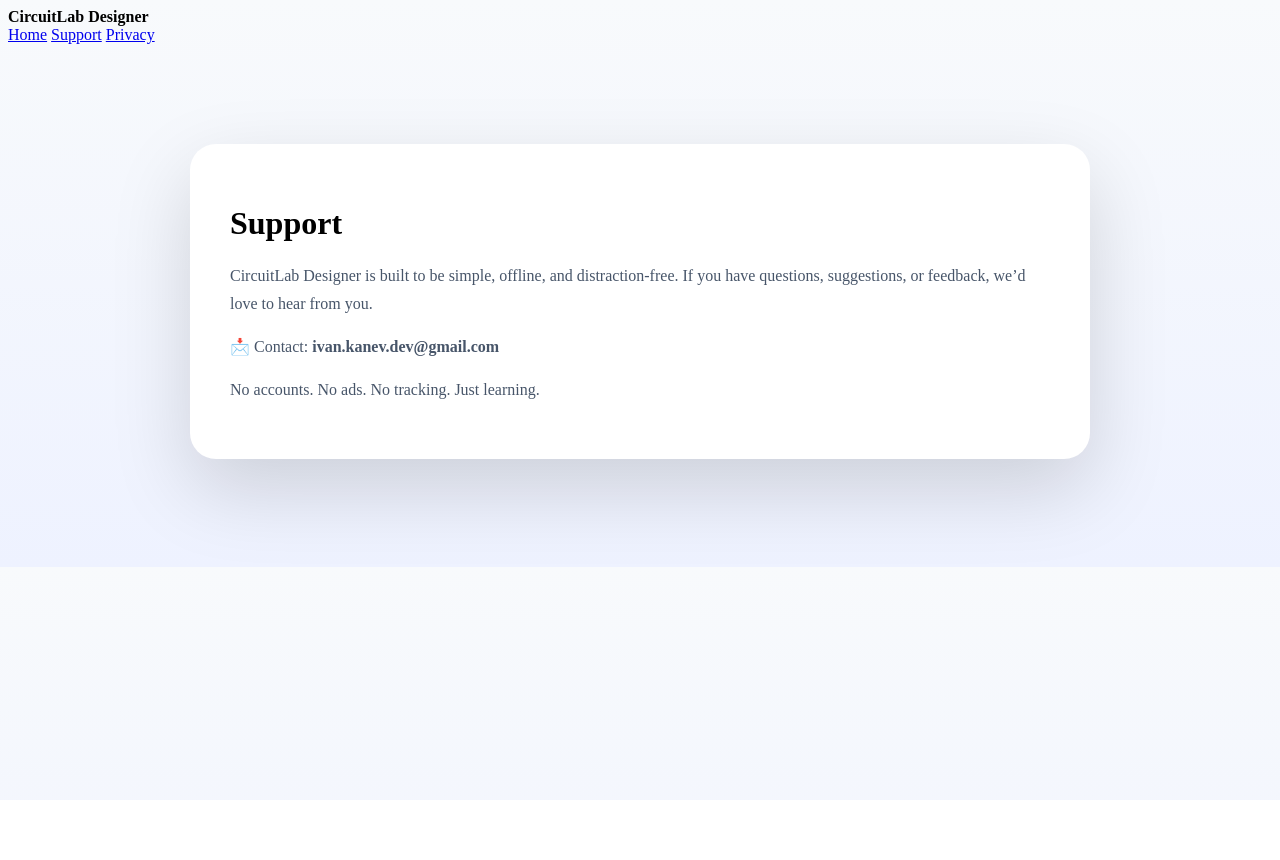
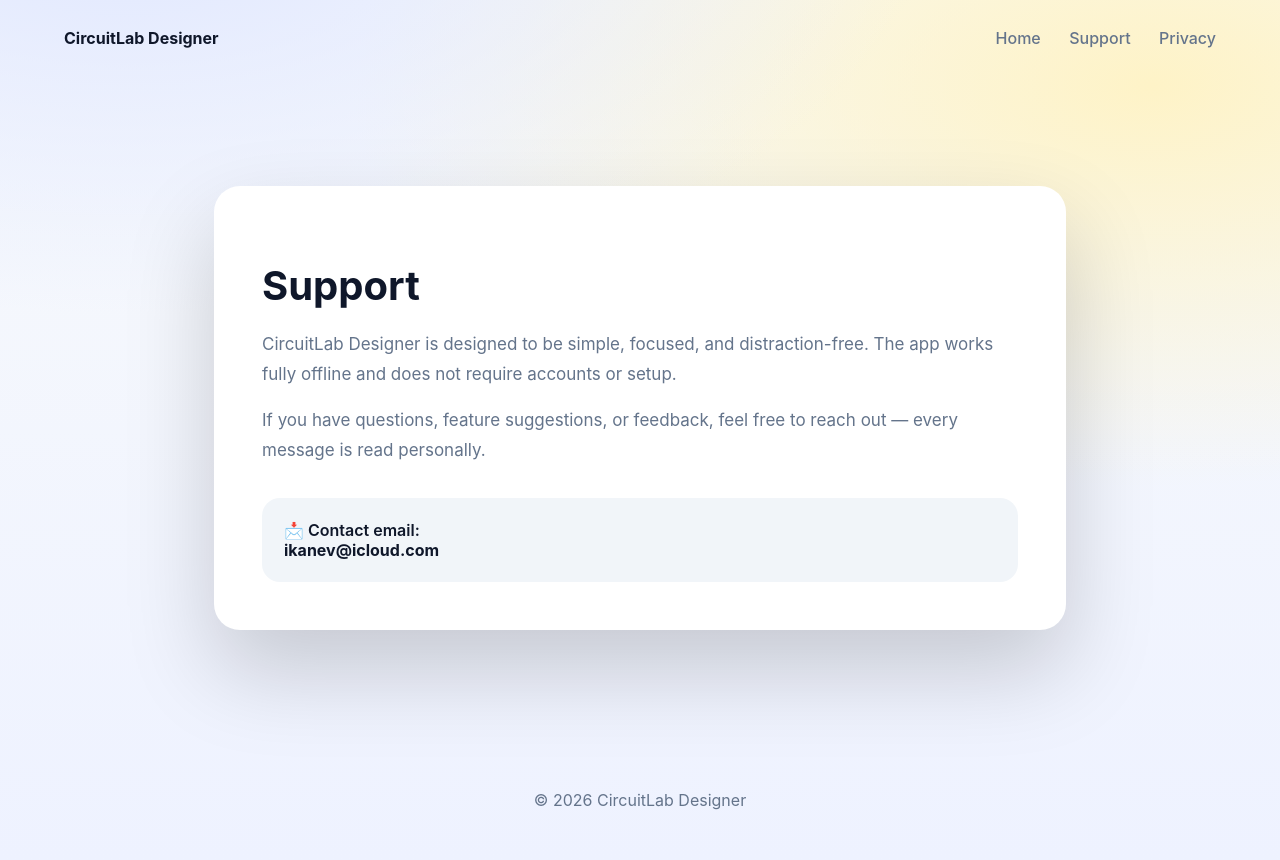
Before and after one commit to Ivan-Kanev/circuitlab-designer-support, a plain HTML site: page support.html in a window 1280 px wide. Before the commit the page ends 800 px from the top, so only its background shows below. Drawn offline with Linux system fonts and the light colour scheme.

Commit message:
Revamp support.html with new styles and content
Updated the support page layout and content for clarity and style.

```diff
--- a/support.html
+++ b/support.html
@@ -4,22 +4,89 @@
 <meta charset="UTF-8">
 <title>Support – CircuitLab Designer</title>
 <meta name="viewport" content="width=device-width, initial-scale=1">
-<link rel="stylesheet" href="index.html">
+
 <style>
-body { background:linear-gradient(#f8fafc,#eef2ff); font-family:inherit; }
-.container { max-width:900px; margin:auto; padding:100px 24px; }
+:root {
+  --bg1:#f8fafc;
+  --bg2:#eef2ff;
+  --card:#ffffff;
+  --text:#0f172a;
+  --muted:#64748b;
+  --radius:26px;
+}
+
+* { box-sizing:border-box; }
+
+body {
+  margin:0;
+  font-family:-apple-system,BlinkMacSystemFont,"SF Pro Text",Inter,sans-serif;
+  color:var(--text);
+  background:
+    radial-gradient(800px 400px at 10% -10%, #e0e7ff, transparent),
+    radial-gradient(800px 400px at 90% 10%, #fef3c7, transparent),
+    linear-gradient(var(--bg1),var(--bg2));
+}
+
+header {
+  max-width:1200px;
+  margin:auto;
+  padding:28px 24px;
+  display:flex;
+  justify-content:space-between;
+  align-items:center;
+}
+
+nav a {
+  margin-left:24px;
+  text-decoration:none;
+  color:var(--muted);
+  font-weight:500;
+}
+nav a:hover { color:var(--text); }
+
+.container {
+  max-width:900px;
+  margin:auto;
+  padding:110px 24px;
+}
+
 .card {
-  background:#fff;
-  border-radius:26px;
-  padding:40px;
-  box-shadow:0 30px 80px rgba(0,0,0,.15);
+  background:var(--card);
+  border-radius:var(--radius);
+  padding:48px;
+  box-shadow:0 40px 90px rgba(0,0,0,.18);
 }
-h1 { margin-bottom:20px; }
-p { color:#475569; line-height:1.7; }
+
+h1 {
+  font-size:40px;
+  margin-bottom:20px;
+}
+
+p {
+  font-size:17px;
+  line-height:1.75;
+  color:var(--muted);
+}
+
+.contact {
+  margin-top:32px;
+  padding:22px;
+  border-radius:18px;
+  background:#f1f5f9;
+  font-weight:600;
+  color:#0f172a;
+}
+
+footer {
+  text-align:center;
+  padding:50px 24px;
+  color:var(--muted);
+}
 </style>
 </head>
 
 <body>
+
 <header>
   <strong>CircuitLab Designer</strong>
   <nav>
@@ -29,20 +96,30 @@ p { color:#475569; line-height:1.7; }
   </nav>
 </header>
 
-<div class="container">
+<main class="container">
   <div class="card">
     <h1>Support</h1>
+
     <p>
-      CircuitLab Designer is built to be simple, offline, and distraction-free.
-      If you have questions, suggestions, or feedback, we’d love to hear from you.
+      CircuitLab Designer is designed to be simple, focused, and distraction-free.
+      The app works fully offline and does not require accounts or setup.
     </p>
+
     <p>
-      📩 Contact: <strong>ivan.kanev.dev@gmail.com</strong>
+      If you have questions, feature suggestions, or feedback,
+      feel free to reach out — every message is read personally.
     </p>
-    <p>
-      No accounts. No ads. No tracking. Just learning.
-    </p>
+
+    <div class="contact">
+      📩 Contact email: <br>
+      <strong>ikanev@icloud.com</strong>
+    </div>
   </div>
-</div>
+</main>
+
+<footer>
+  © 2026 CircuitLab Designer
+</footer>
+
 </body>
 </html>
```
